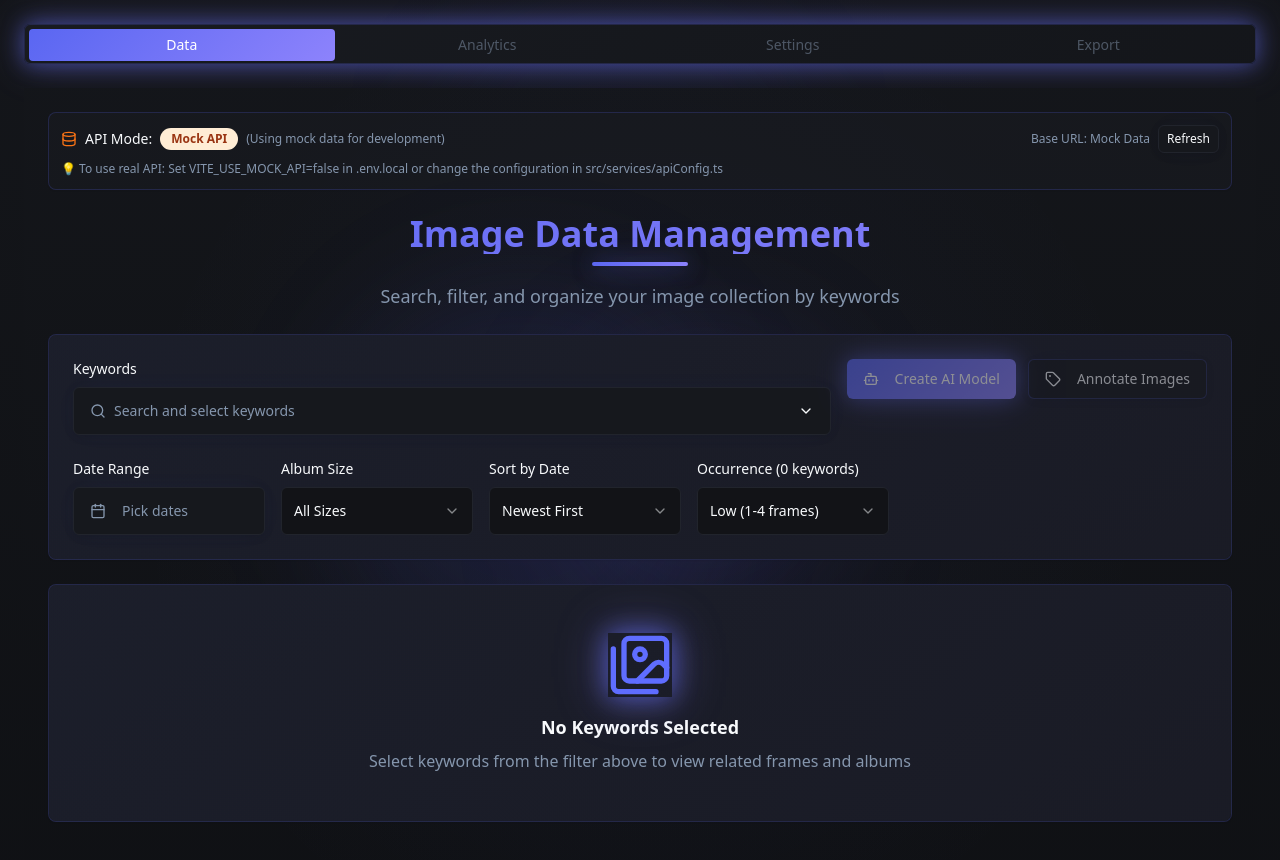
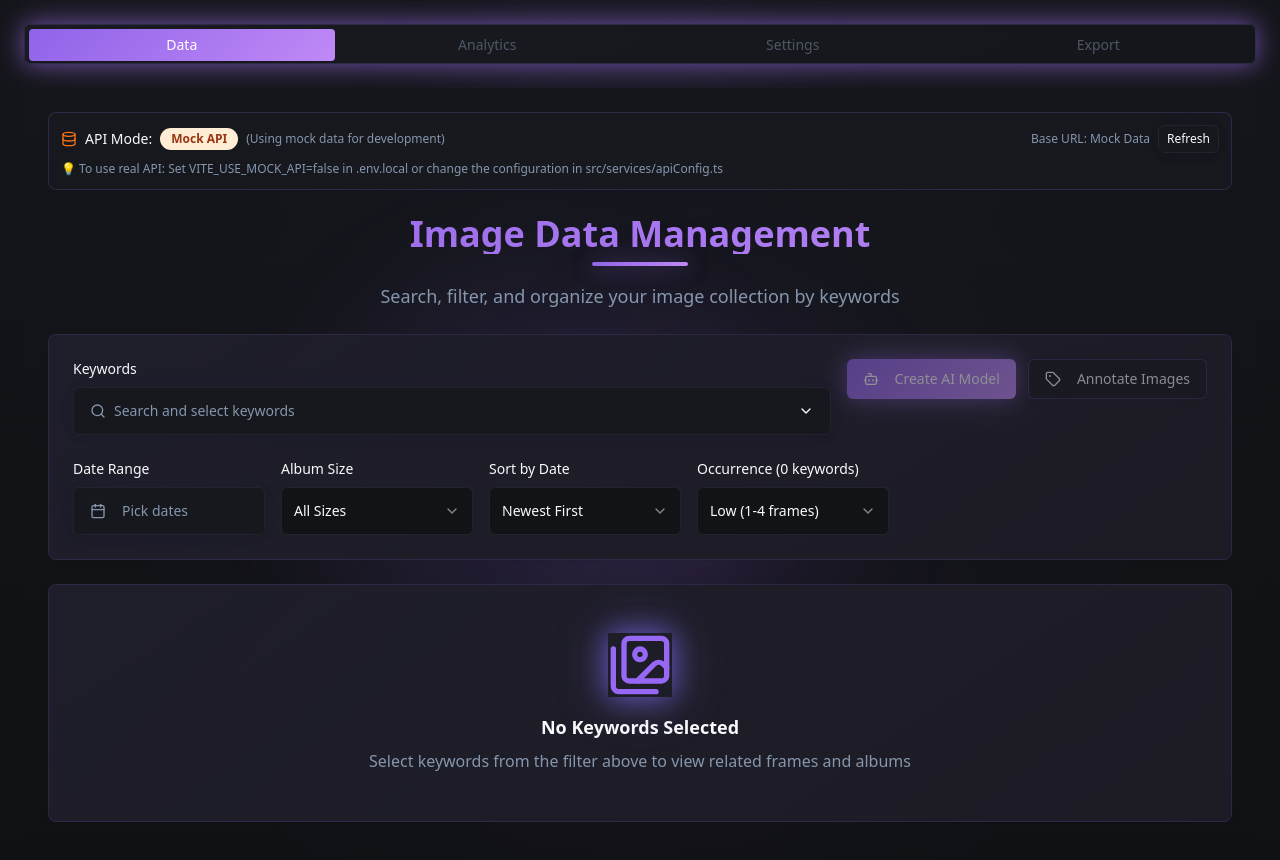
Before and after one commit to Karol-Wodarczyk/keyword-lens, a React (Vite) app: page / in a window 1280 px wide. Shown: the top 860 px of the page. Built offline with nearby package versions, Linux system fonts and the light colour scheme.

Commit message:
Refactor: Match color scheme
Update the application's color scheme to match the provided design. The layout and functionality remain unchanged.

```diff
--- a/src/index.css
+++ b/src/index.css
@@ -15,10 +15,10 @@
     --popover: 222 14% 10%;
     --popover-foreground: 210 40% 98%;
 
-    --primary: 235 85% 65%;
+    --primary: 260 75% 65%;
     --primary-foreground: 0 0% 100%;
-    --primary-glow: 245 95% 75%;
-    --primary-shadow: 235 85% 55%;
+    --primary-glow: 270 85% 75%;
+    --primary-shadow: 260 75% 55%;
 
     --secondary: 222 14% 15%;
     --secondary-foreground: 210 40% 90%;
@@ -26,7 +26,7 @@
     --muted: 222 14% 12%;
     --muted-foreground: 215 20% 60%;
 
-    --accent: 245 85% 65%;
+    --accent: 270 85% 65%;
     --accent-foreground: 0 0% 100%;
 
     --destructive: 0 85% 60%;
@@ -34,21 +34,21 @@
 
     --border: 222 14% 18%;
     --input: 222 14% 15%;
-    --ring: 235 85% 65%;
+    --ring: 260 75% 65%;
 
     /* Custom dark gradients with glow */
-    --gradient-primary: linear-gradient(135deg, hsl(235 85% 65%), hsl(245 95% 75%));
-    --gradient-primary-glow: linear-gradient(135deg, hsl(235 85% 65% / 0.8), hsl(245 95% 75% / 0.8));
+    --gradient-primary: linear-gradient(135deg, hsl(260 75% 65%), hsl(270 85% 75%));
+    --gradient-primary-glow: linear-gradient(135deg, hsl(260 75% 65% / 0.8), hsl(270 85% 75% / 0.8));
     --gradient-subtle: linear-gradient(180deg, hsl(222 14% 9%), hsl(222 14% 7%));
     --gradient-card: linear-gradient(145deg, hsl(222 14% 11%), hsl(222 14% 9%));
-    --gradient-glow: radial-gradient(circle at 50% 50%, hsl(235 85% 65% / 0.15), transparent 70%);
+    --gradient-glow: radial-gradient(circle at 50% 50%, hsl(260 75% 65% / 0.15), transparent 70%);
 
     /* Enhanced shadows with glow */
-    --shadow-elegant: 0 4px 24px -8px hsl(235 85% 65% / 0.25), 0 0 32px -8px hsl(245 95% 75% / 0.15);
-    --shadow-card: 0 2px 12px -4px hsl(0 0% 0% / 0.3), 0 0 24px -8px hsl(235 85% 65% / 0.1);
-    --shadow-hover: 0 8px 32px -8px hsl(235 85% 65% / 0.4), 0 0 48px -12px hsl(245 95% 75% / 0.3);
-    --shadow-glow: 0 0 20px hsl(235 85% 65% / 0.5), 0 0 40px hsl(245 95% 75% / 0.3);
-    --shadow-inner-glow: inset 0 1px 0 hsl(245 95% 75% / 0.1);
+    --shadow-elegant: 0 4px 24px -8px hsl(260 75% 65% / 0.25), 0 0 32px -8px hsl(270 85% 75% / 0.15);
+    --shadow-card: 0 2px 12px -4px hsl(0 0% 0% / 0.3), 0 0 24px -8px hsl(260 75% 65% / 0.1);
+    --shadow-hover: 0 8px 32px -8px hsl(260 75% 65% / 0.4), 0 0 48px -12px hsl(270 85% 75% / 0.3);
+    --shadow-glow: 0 0 20px hsl(260 75% 65% / 0.5), 0 0 40px hsl(270 85% 75% / 0.3);
+    --shadow-inner-glow: inset 0 1px 0 hsl(270 85% 75% / 0.1);
 
     /* Animations */
     --transition-smooth: all 0.3s cubic-bezier(0.4, 0, 0.2, 1);
```
